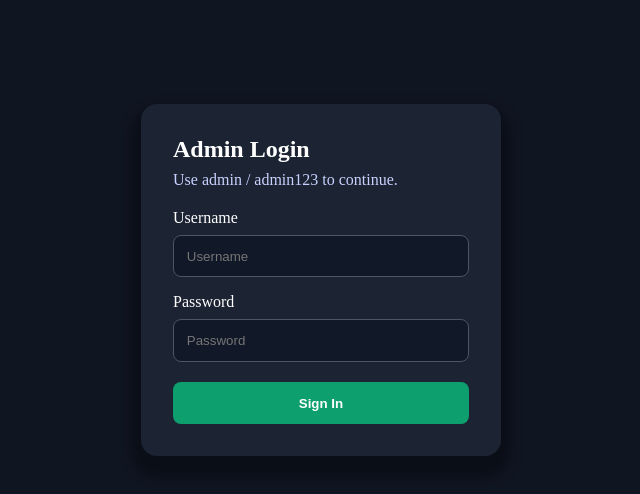
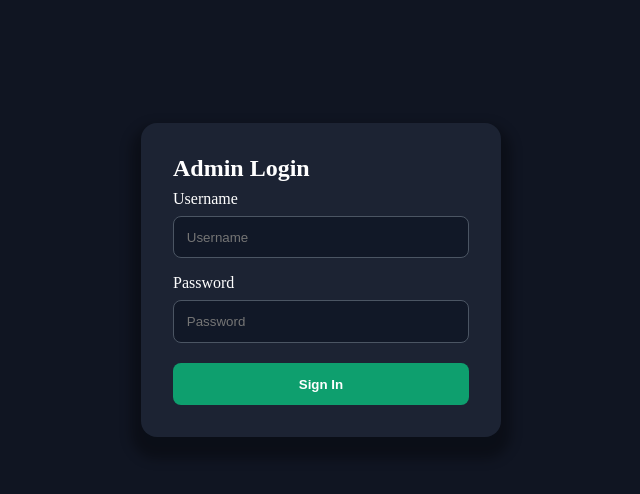
Before and after one commit to MisganaAB/Astu-s-pastry-frontend, a React app: page /login in a window 1280 px wide. Shown: the top 494 px of the page, without its empty margins (319-959 px from the left). Built offline with nearby package versions, Linux system fonts and the light colour scheme; no server answers; the HTML template or start-up script is replaced by a standard one.

Commit message:
login ui fix

```diff
--- a/src/pages/Login.jsx
+++ b/src/pages/Login.jsx
@@ -49,9 +49,6 @@ export default function Login() {
         <h2 style={{ marginBottom: "0.5rem", fontSize: "1.5rem" }}>
           Admin Login
         </h2>
-        <p style={{ marginBottom: "1.25rem", color: "#c7d2fe" }}>
-          Use admin / admin123 to continue.
-        </p>
 
         {error ? (
           <p style={{ marginBottom: "1rem", color: "#fda4af" }}>{error}</p>
```
